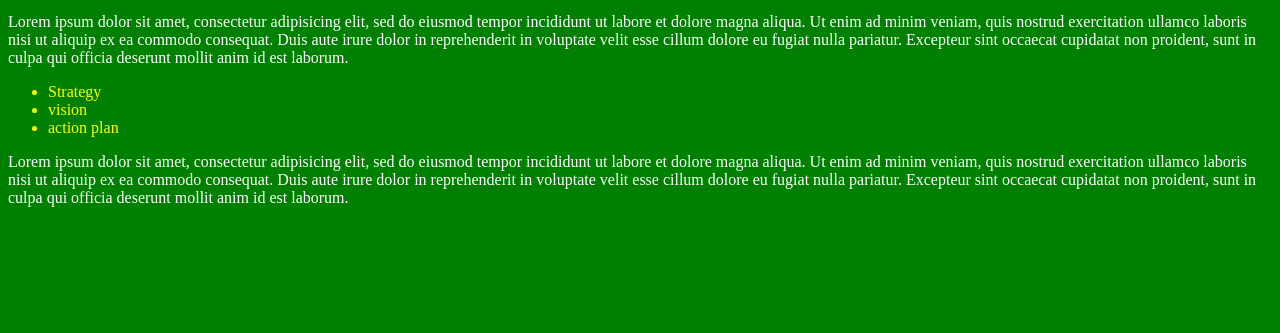
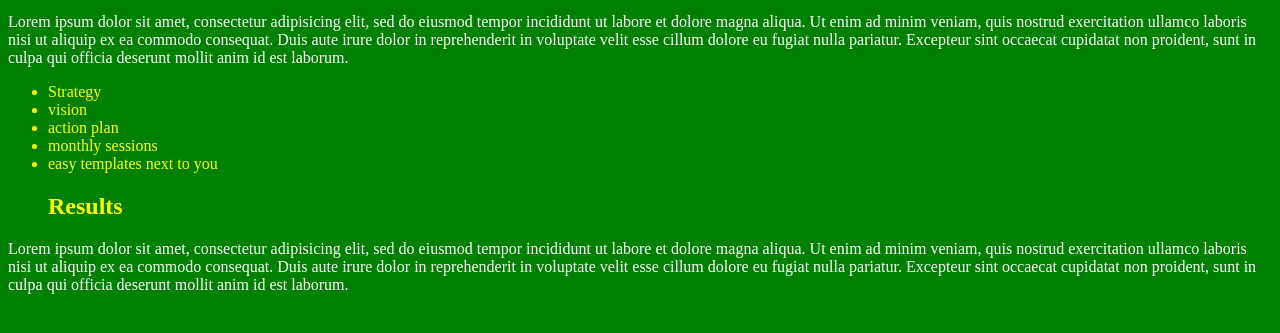
Before and after one commit to martinschultheiss/martinschultheiss.github.io, a plain HTML site: page unit_1/index.html in a window 1280 px wide. Shown: the part 137-470 px from the top of the page. Drawn offline with Linux system fonts and the light colour scheme.

Commit message:
Code additions

```diff
--- a/unit_1/CSS/style.css
+++ b/unit_1/CSS/style.css
@@ -10,3 +10,6 @@ p {
 li {
 	color: yellow;
 }
+h2 {
+	color: yellow;
+}
--- a/unit_1/index.html
+++ b/unit_1/index.html
@@ -30,6 +30,9 @@ proident, sunt in culpa qui officia deserunt mollit anim id est laborum.</p>
 	<li>Strategy</li>
 	<li>vision</li>
 	<li>action plan</li>
+	<li>monthly sessions</li>
+	<li>easy templates next to you</li>
+	<h2>Results</h2>
 </ul>
 
 <p>Lorem ipsum dolor sit amet, consectetur adipisicing elit, sed do eiusmod
```
